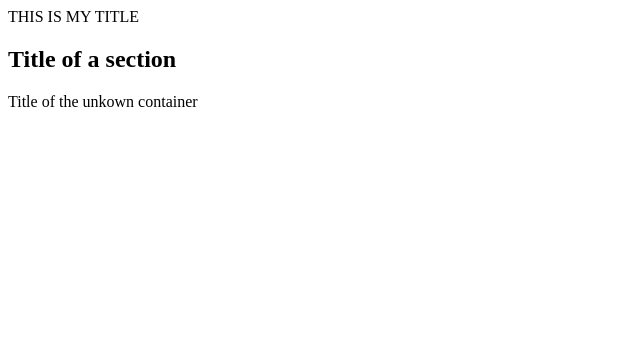
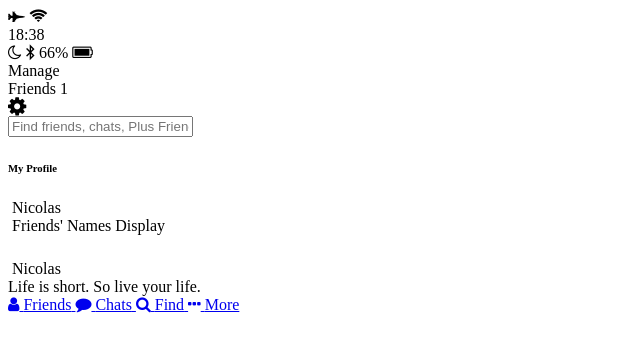
Before and after one commit to Marine304/kakao-clone, a plain HTML site: page index.html in a window 1280 px wide. Shown: the whole page, without its empty margins (0-640 px from the left). Drawn offline with Linux system fonts and the light colour scheme.

```diff
--- a/index.html
+++ b/index.html
@@ -1,24 +1,91 @@
 <!DOCTYPE html>
-<html>
+<html lang="en">
 <head>
   <meta charset="utf-8">
-    <meta name="author" content="Binad Coders">
-    <meta name="description" content="Welcome to my Kakao Clone"
-    <title>THIS IS MY TITLE</title>
+  <meta name="viewport" content="width=device-width, initial-scale=1.0">
+  <meta http-equiv="X-UA-Compatible" content="ie=edge">
+  <link rel="stylesheet" href="https://stackpath.bootstrapcdn.com/font-awesome/4.7.0/css/font-awesome.min.css">
+  <title>Friends</title>
 </head>
-
 <body>
-    <section>
-      <header id="headerNumberOne" class="defaultHeader">
-        <h1>Title of a section</h1>
+  <header>
+    <div class="header__top">
+    <div class="header__column">
+      <i class="fa fa-fighter-jet" aria-hidden="true"></i>
+      <i class="fa fa-wifi"></i>
+    </div>
+    <div class="header__column"></div>
+      <span class="header__time">18:38</span>
+    </div>
+    <div class="header__column">
+      <i class="fa fa-moon-o"></i>
+      <i class="fa fa-bluetooth-b"></i>
+      <span class-"header__battery">66% <i class="fa fa-battery-full"></i></span>
+      </div>
+    </div>
+    <div class="header__bottom"></div>
+      <div class="header__column">
+        <span class="header__text">Manage</span>
+      </div>
+      <div class="header__column">
+        <span class="header__text">Friends <span class="header__number">1</span></span>
+      </div>
+      <div class="header__column">
+        <i class="fa fa-cog fa-lg"></i>
+      </div>
   </header>
-    <section>
-
-    <div>
-      <header id="differentHeader" class="defaultHeader">
-        Title of the unkown container
+  <main class="friends">
+    <div class="search-bar">
+      <i class="fa.fa-search"></i>
+      <input type="text" placeholder="Find friends, chats, Plus Friends">
+    </div>
+    <section class="friends__section">
+      <header class="friends__section-header">
+        <h6 class="friends__section-title">My Profile</h6>
       </header>
+      <div class="friends__section-rows">
+        <div class="friends__section-row">
+          <img src="" alt="">
+          <span class="frends__section-name">Nicolas</span>
         </div>
+        <div class="friends__section-row">
+          <img src="" alt="">
+          <span class="frends__section-name">Friends' Names Display</span>
+        </div>
+      </div>
+    </section>
+    <section class="friends__section">
+      <header class="friends__section-header">
+        <h6 class="friends__section-title"></h6>
+      </header>
+      <div class="friends__section-rows">
+        <div class="friends__section-row">
+          <div class="friends__section-column">
+            <img src="" alt="">
+            <span class="fiends__setion-name">Nicolas</span>
+        </div>
+        <span class="friends__section-tagline">
+          Life is short. So live your life.
+      </div>
+    </section>
+  </main>
+  <nav class="tab-bar">
+    <a href="index.html" class="tab-bar__tab tab-bar__tab--selected">
+      <i class="fa fa-user"></i>
+      <span class="tab-bar__title">Friends</span>
+    </a>
+    <a href="chats.html" class="tab-bar__tab">
+      <i class="fa fa-comment"></i>
+      <span class="tab-bar__title">Chats</span>
+    </a>
+    <a href="find.html" class="tab-bar__tab">
+      <i class="fa fa-search"></i>
+      <span class="tab-bar__title">Find</span>
+    </a>
+    <a href="more.html" class="tab-bar__tab">
+      <i class="fa fa-ellipsis-h"></i>
+      <span class="tab-bar__title">More</span>
+    </a>
+  </nav>
 </body>
-
 </html>
```
Also changed, not shown: chat.html (+40 -0 lines), chats.html (+89 -0 lines), find.html (+56 -0 lines), more.html (+57 -0 lines), profile.html (+39 -0 lines). Lines whose indentation alone changed are shown as unchanged.
